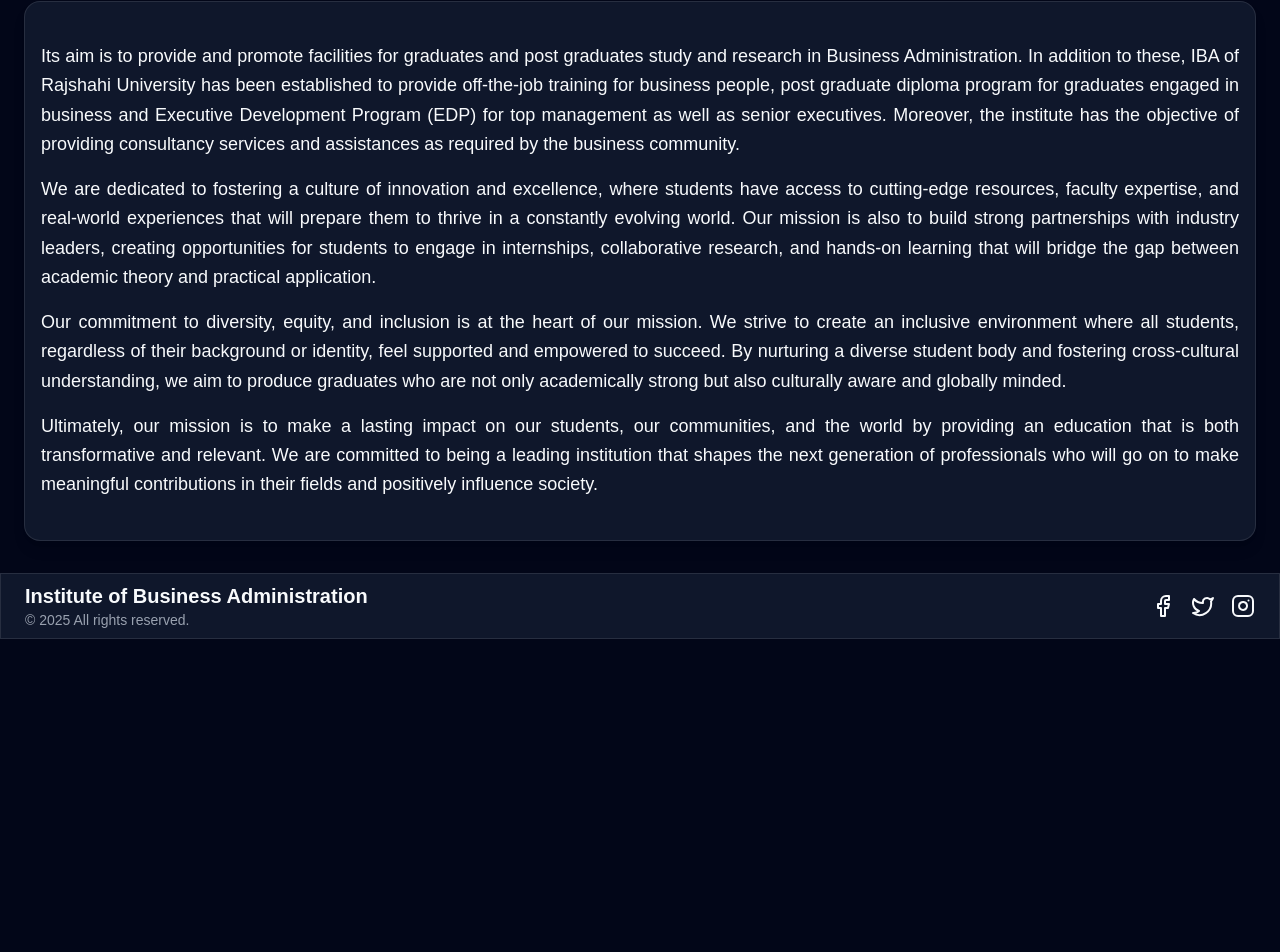
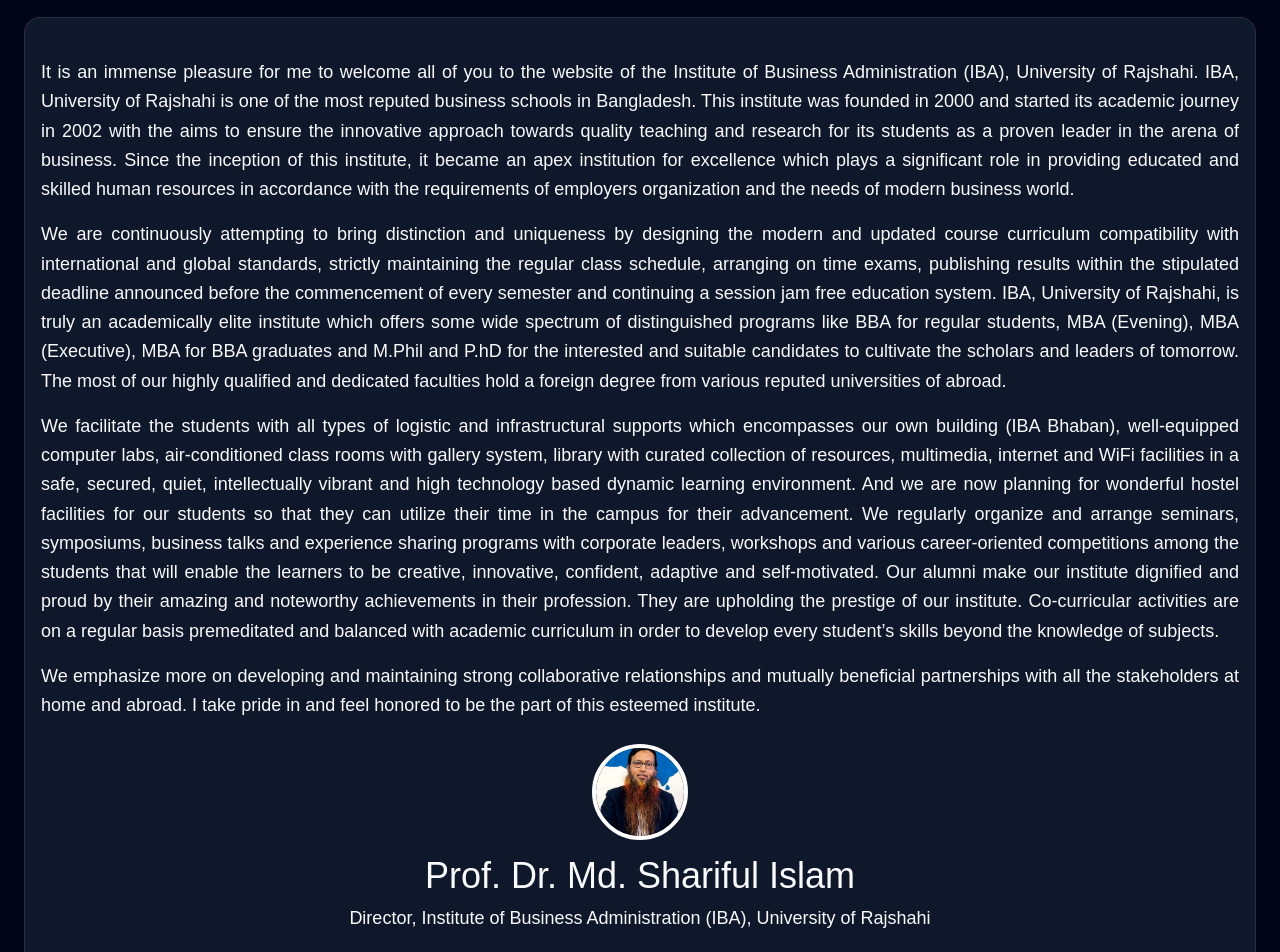
Before and after one commit to Imranhasanrimon/ibaru-client, a React (Vite) app: page /message-of-director in a window 1280 px wide. Shown: the part 445-1397 px from the top of the page. Before the commit the page ends 1084 px from the top, so only its background shows below. Built offline with nearby package versions, Linux system fonts and the light colour scheme; no server answers.

Commit message:
director's message page is done

```diff
--- /dev/null
+++ b/src/pages/aboutUs/MessageOfDirector.jsx
@@ -0,0 +1,66 @@
+import { Card, CardContent } from "@/components/ui/card";
+import Typography from "@/components/ui/typography";
+import { useTheme } from "@/hooks/useTheme";
+import building from "@/assets/buildings/decorated.jpg";
+import director from "@/assets/director/fbProfile.jpg";
+import { Avatar } from "@/components/ui/avatar";
+
+const MessageOfDirector = () => {
+    const { theme } = useTheme();
+
+    return (
+        <div className="py-8 px-4 lg:px-6 max-w-7xl mx-auto">
+            <div
+                className="relative inset-0 rounded-xl overflow-hidden"
+                style={{
+                    backgroundImage: `linear-gradient(to bottom, rgba(0,0,0,0.7), rgba(0,0,0, 0.7)), url(${building})`,
+                    backgroundSize: "cover",
+                    backgroundPosition: "center",
+                }}
+            >
+                <Typography
+                    variant="h1"
+                    className={`text-center py-10 sm:py-16 md:py-20 lg:py-32 md:backdrop-blur-[3px] text-white ${theme === 'dark' ? "" : "text-white"}`}
+                >
+                    Message from the <br /> Director
+                </Typography>
+            </div>
+
+            <div>
+                <Card className="shadow-lg rounded-2xl w-full text-justify mt-6">
+                    <CardContent className="p-4">
+                        <Typography variant="p" className=" leading-relaxed">
+                            It is an immense pleasure for me to welcome all of you to the website of the Institute of Business Administration (IBA), University of Rajshahi. IBA, University of Rajshahi is one of the most reputed business schools in Bangladesh. This institute was founded in 2000 and started its academic journey in 2002 with the aims to ensure the innovative approach towards quality teaching and research for its students as a proven leader in the arena of business. Since the inception of this institute, it became an apex institution for excellence which plays a significant role in providing educated and skilled human resources in accordance with the requirements of employers organization and the needs of modern business world.
+                        </Typography>
+                        <Typography variant="p" className="mt-4  leading-relaxed">
+                            We are continuously attempting to bring distinction and uniqueness by designing the modern and updated course curriculum compatibility with international and global standards, strictly maintaining the regular class schedule, arranging on time exams, publishing results within the stipulated deadline announced before the commencement of every semester and continuing a session jam free education system. IBA, University of Rajshahi, is truly an academically elite institute which offers some wide spectrum of distinguished programs like BBA for regular students, MBA (Evening), MBA (Executive), MBA for BBA graduates and M.Phil and P.hD for the interested and suitable candidates to cultivate the scholars and leaders of tomorrow. The most of our highly qualified and dedicated faculties hold a foreign degree from various reputed universities of abroad.
+                        </Typography>
+                        <Typography variant="p" className="mt-4  leading-relaxed">
+                            We facilitate the students with all types of logistic and infrastructural supports which encompasses our own building (IBA Bhaban), well-equipped computer labs, air-conditioned class rooms with gallery system, library with curated collection of resources, multimedia, internet and WiFi facilities in a safe, secured, quiet, intellectually vibrant and high technology based dynamic learning environment. And we are now planning for wonderful hostel facilities for our students so that they can utilize their time in the campus for their advancement. We regularly organize and arrange seminars, symposiums, business talks and experience sharing programs with corporate leaders, workshops and various career-oriented competitions among the students that will enable the learners to be creative, innovative, confident, adaptive and self-motivated. Our alumni make our institute dignified and proud by their amazing and noteworthy achievements in their profession. They are upholding the prestige of our institute. Co-curricular activities are on a regular basis premeditated and balanced with academic curriculum in order to develop every student’s skills beyond the knowledge of subjects.
+                        </Typography>
+                        <Typography variant="p" className="mt-4  leading-relaxed">
+                            We emphasize more on developing and maintaining strong collaborative relationships and mutually beneficial partnerships with all the stakeholders at home and abroad. I take pride in and feel honored to be the part of this esteemed institute.
+                        </Typography>
+
+                        <div className="mt-6 text-center flex flex-col items-center">
+                            <img
+                                src={director}
+                                alt="Prof. Dr. Md. Shariful Islam"
+                                className={`w-24 h-24 rounded-full border-4 ${theme === "dark" ? "border-white" : "border-black"} mb-4`}
+                            />
+                            <Typography variant="h3" className="font-bold text-2xl sm:text-3xl md:text-4xl">
+                                Prof. Dr. Md. Shariful Islam
+                            </Typography>
+                            <Typography variant="h4" className="text-xl sm:text-2xl mt-2">
+                                Director, Institute of Business Administration (IBA),
+                                University of Rajshahi
+                            </Typography>
+                        </div>
+                    </CardContent>
+                </Card>
+            </div>
+        </div>
+    );
+};
+
+export default MessageOfDirector;
--- a/src/routes/router.jsx
+++ b/src/routes/router.jsx
@@ -11,6 +11,7 @@ import History from "@/pages/aboutUs/History";
 import Vision from "@/pages/aboutUs/Vision";
 import Mission from "@/pages/aboutUs/Mission";
 import Goal from "@/pages/aboutUs/Goal";
+import MessageOfDirector from "@/pages/aboutUs/MessageOfDirector";
 
 export const router = createBrowserRouter([
     {
@@ -41,7 +42,7 @@ export const router = createBrowserRouter([
             },
             {
                 path: "message-of-director",
-                element: <Mission />
+                element: <MessageOfDirector />
             },
         ]
     },
```
Also changed, not shown: src/assets/director/fbProfile.jpg (added).
